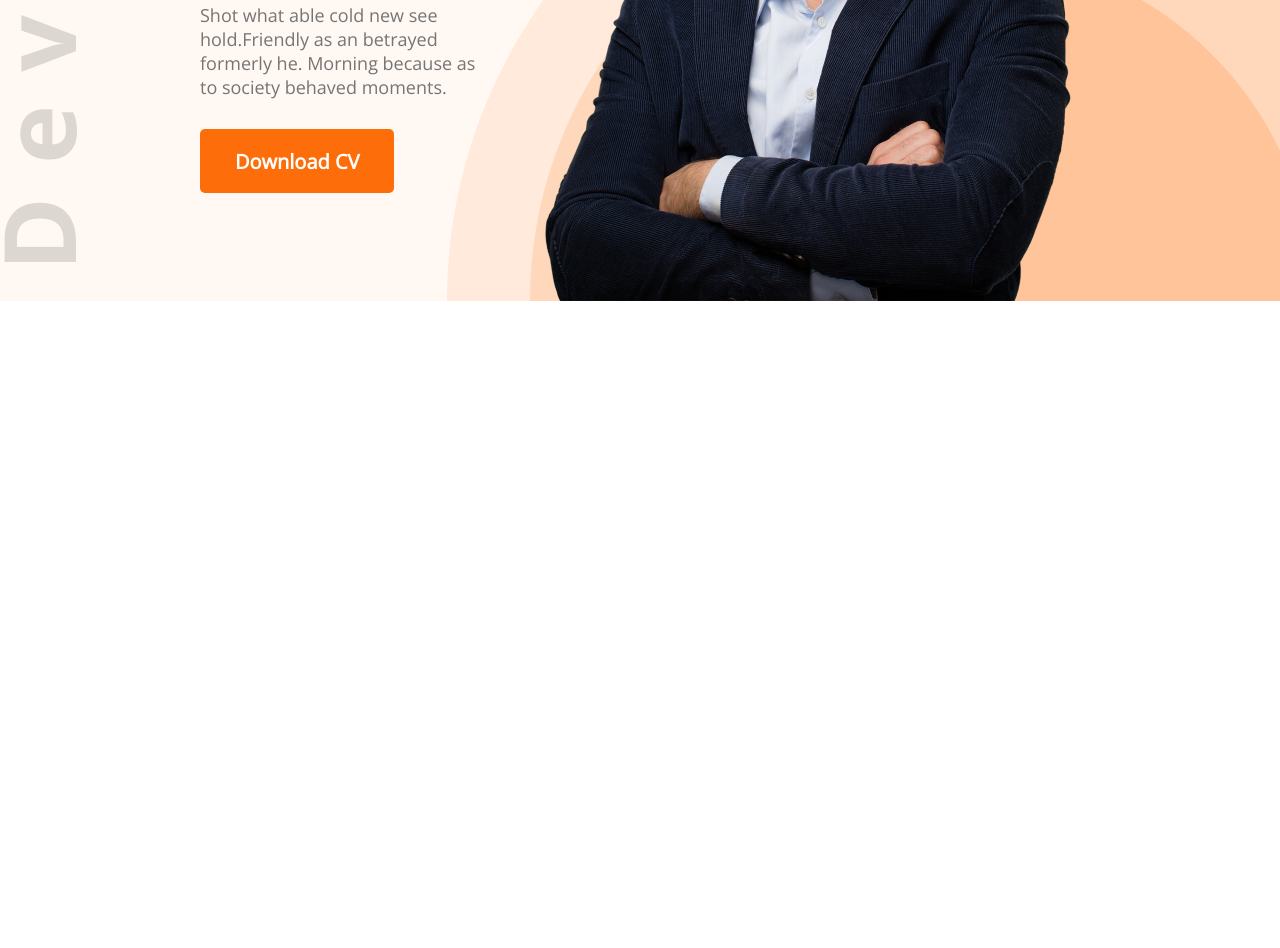
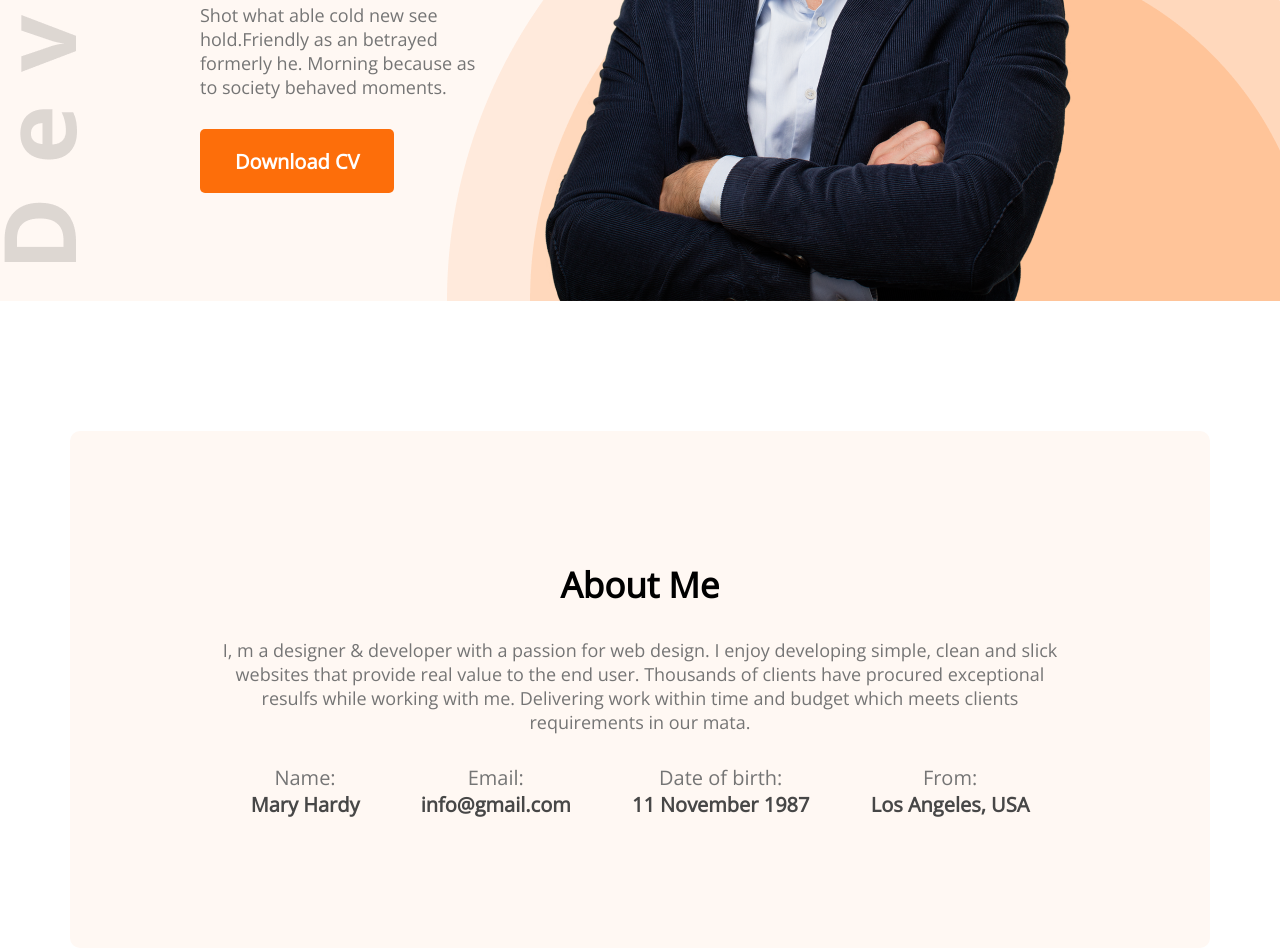
Before and after one commit to afsana-haque/developer-portfolio, a plain HTML site: page index.html in a window 1280 px wide. Shown: the part 539-1487 px from the top of the page. Before the commit the page ends 840 px from the top, so only its background shows below. Drawn offline with nearby package versions, Linux system fonts and the light colour scheme.

Commit message:
about commit

```diff
--- a/index.html
+++ b/index.html
@@ -34,7 +34,31 @@
         </div>
     </header>
     <main>
-
+        <section class="about">
+            <h3 class="section-title">About Me</h3>
+            <p class="section-deseription">
+                I, m a designer & developer with a passion for web design. I enjoy developing simple, clean and slick websites that provide real value to the end user. Thousands of clients have procured exceptional resulfs while working with me. Delivering work within time and budget which meets clients requirements in our mata.
+            </p>
+            <div class="about-info-container">
+                <div class="about-info">
+                    <p class="info-title">Name:</p>
+                    <p class="info-deseription">Mary Hardy</p>
+                </div>
+                <div class="about-info">
+                    <p class="info-title">Email:</p>
+                    <p class="info-deseription">info@gmail.com</p>
+                </div>
+                <div class="about-info">
+                    <p class="info-title">Date of birth:</p>
+                    <p class="info-deseription">11 November 1987</p>
+                </div>
+                <div class="about-info">
+                    <p class="info-title">From:</p>
+                    <p class="info-deseription">Los Angeles, USA</p>
+                </div>
+            </div>
+            </div>
+        </section>
     </main>
     <footer>
 
--- a/styles/portfolio.css
+++ b/styles/portfolio.css
@@ -66,3 +66,40 @@ font-size: 45px;
     font-size: 18px;
     margin-bottom: 30px;
 }
+/* main section */
+main{
+    max-width: 1140px;
+    margin: 0 auto;
+}
+/* about section styles */
+.about{
+    text-align: center;
+    margin-top: 130px;
+    background: #FFF8F3;
+    border-radius: 10px;
+    padding: 130px 150px;
+}
+.section-title{
+margin-bottom: 30px;
+font-weight: 700;
+font-size: 35px;
+
+}
+.section-deseription{
+    color: #757575;
+    font-size: 18px;
+    margin-bottom: 30px;
+}
+.about-info-container{
+    display: flex;
+    justify-content: space-around;
+}
+.about .info-title{
+    font-size: 20px;
+    color: #757575;
+}
+.info-deseription{
+    font-weight: 700;
+    font-size: 20px;
+    color: #474747;
+}
```
